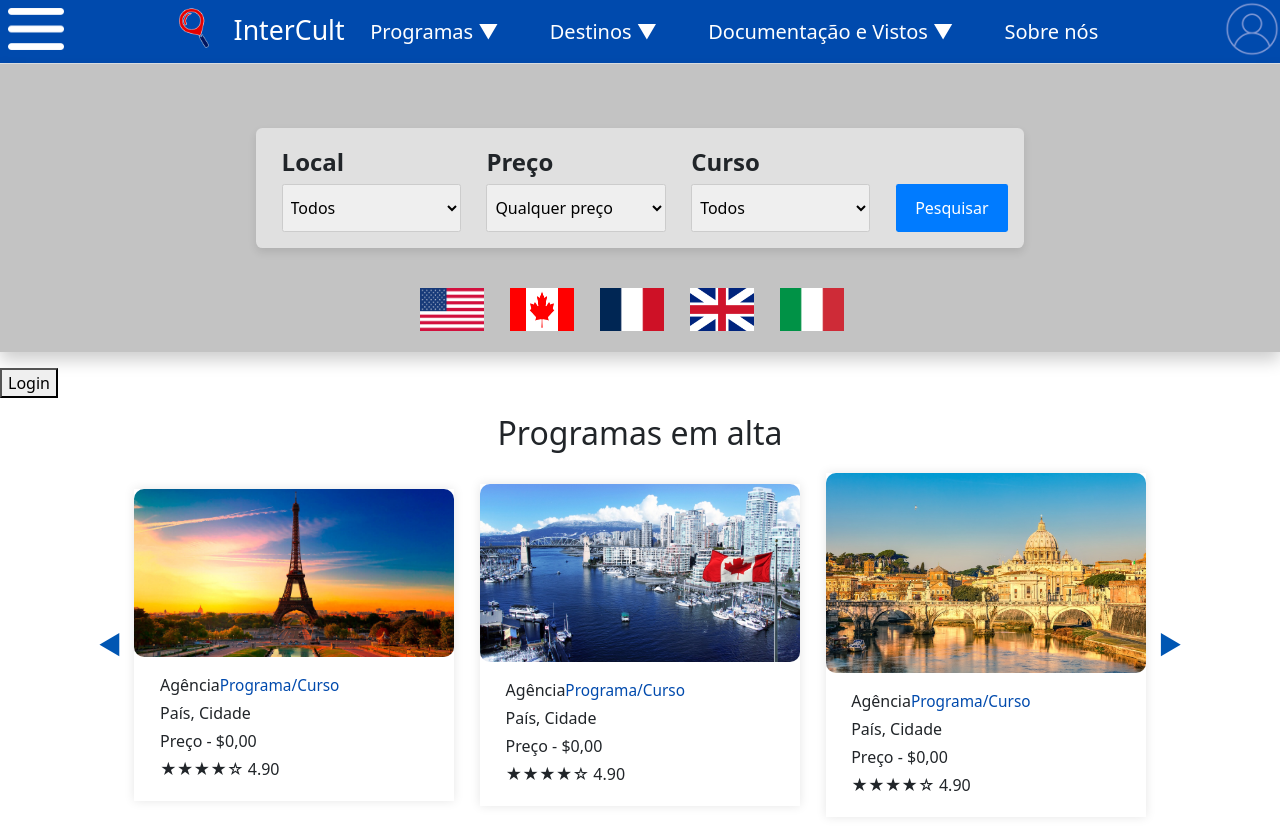
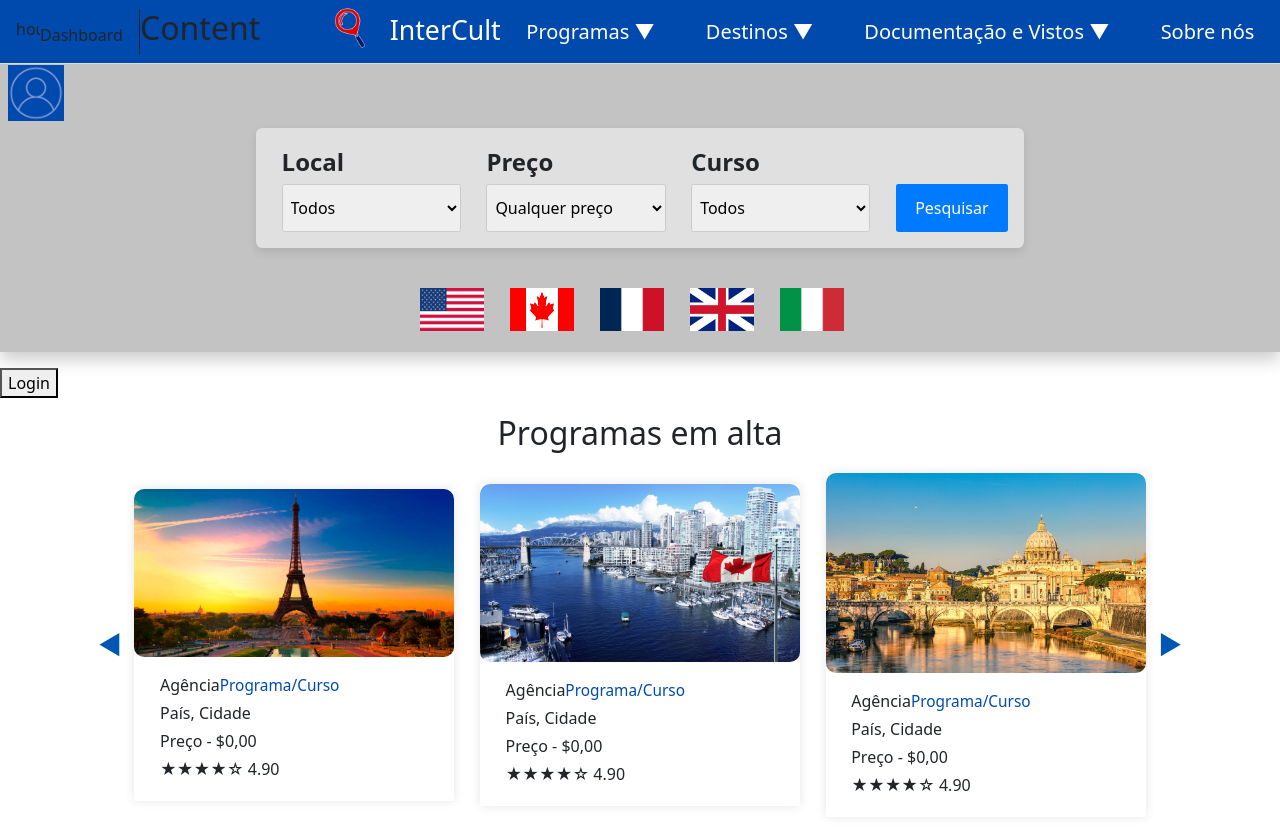
Before and after one commit to Dallacqua90125/IntercultV1, an Angular app in the folder TCC/InterCult/: page / in a window 1280 px wide. Shown: the top 830 px of the page. Built offline with nearby package versions, Linux system fonts and the light colour scheme.

Commit message:
side bar - edu

```diff
--- a/TCC/InterCult/package.json
+++ b/TCC/InterCult/package.json
@@ -16,6 +16,7 @@
     "@angular/compiler": "^17.3.0",
     "@angular/core": "^17.3.0",
     "@angular/forms": "^17.3.0",
+    "@angular/material": "^17.3.10",
     "@angular/platform-browser": "^17.3.0",
     "@angular/platform-browser-dynamic": "^17.3.0",
     "@angular/platform-server": "^17.3.0",
--- a/TCC/InterCult/src/app/componentes/drop-box/drop-box.component.html
+++ b/TCC/InterCult/src/app/componentes/drop-box/drop-box.component.html
@@ -1,22 +1,16 @@
-<div class="dropdown">
-    <button class="dropbtn" (click)="toggleDropdown()">
-        <img [src]="dropbox" class="dropbox" >
-    </button>
-    <div class="dropdown-content" [class.show]="isOpen">
-        <ul class="drop-itens">
-            <li class="itens">
-                <img [src]="globo" class="item-image">
-                <a href="#">Agências</a>
-            </li>
-            <li class="itens">
-                <img [src]="favorite" class="item-image">
-                <a href="#">Favoritos</a>
-
-            </li>
-            <li class="itens">
-                <img [src]="config" class="item-image">
-                <a href="#">Configurações </a>
-            </li>
-        </ul>
-    </div>
-</div>
+<mat-sidenav-container autosize>
+    <mat-sidenav [opened]="true" mode="side">
+      <mat-nav-list>
+        <a mat-list-item>
+          <span class="entry">
+            <mat-icon>house</mat-icon>
+            <span>Dashboard</span>
+          </span>
+        </a>
+      </mat-nav-list>
+    </mat-sidenav>
+    <mat-sidenav-content>
+      <h2>Content</h2>
+      <router-outlet></router-outlet>
+    </mat-sidenav-content>
+  </mat-sidenav-container>
--- /dev/null
+++ b/TCC/InterCult/src/app/componentes/sidebar/sidebar.component.html
@@ -0,0 +1 @@
+<p>sidebar works!</p>
```
Also changed, not shown: TCC/InterCult/src/app/app.module.ts (+16 -5 lines), TCC/InterCult/src/app/componentes/sidebar/sidebar.component.ts (added, +10 -0 lines), TCC/InterCult/src/app/componentes/sidebar/sidebar.component.css (added), 2 other files (tests, documents, lock files or other folders).
